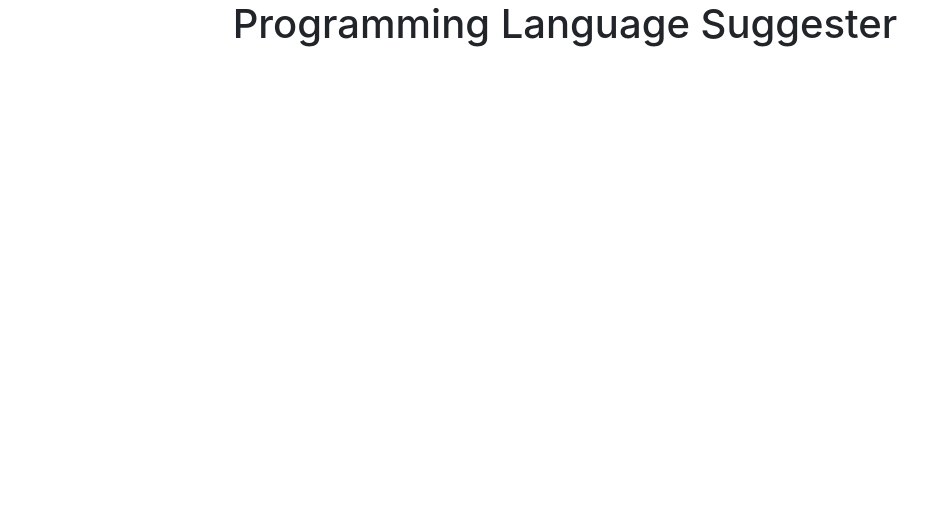
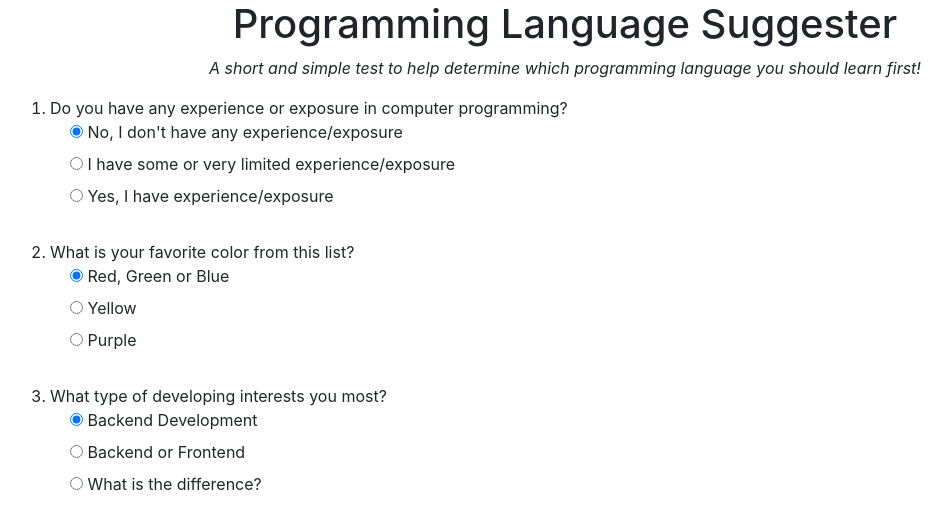
Before and after one commit to TorchAblaze/suggester, a plain HTML site: page index.html in a window 1280 px wide. Shown: the whole page, without its empty margins (75-1027 px from the left). Drawn offline with Linux system fonts and the light colour scheme.

Commit message:
Add first 3 questions and center class

```diff
--- a/css/styles.css
+++ b/css/styles.css
@@ -1,3 +1,3 @@
-body {
+.center {
   text-align: center;
 }
--- a/index.html
+++ b/index.html
@@ -9,7 +9,78 @@
 </head>
 <body>
   <div class="container">
-    <h1>Programming Language Suggester</h1>
+    <h1 class="center">Programming Language Suggester</h1>
+    <p class="center"><em>A short and simple test to help determine which programming language you should learn first!</em></p>
+    <form id="suggester">
+      <ol>
+        <!-- Question1 -->
+        <li>Do you have any experience or exposure in computer programming?</li>
+        <div class="form-check">
+          <label>
+            <input type="radio" name="prog-experience" value="0" checked>
+            No, I don't have any experience/exposure
+          </label>
+        </div>
+        <div class="form-check">
+          <label>
+            <input type="radio" name="prog-experience" value="1">
+            I have some or very limited experience/exposure
+          </label>
+        </div>
+        <div class="form-check">
+          <label>
+            <input type="radio" name="prog-experience" value="3">
+            Yes, I have experience/exposure
+          </label>
+        </div>
+        <br>
+
+        <!-- Question2 -->
+        <li>What is your favorite color from this list?</li>
+        <div class="form-check">
+          <label>
+            <input type="radio" name="color" value="0" checked>
+            Red, Green or Blue
+          </label>
+        </div>
+        <div class="form-check">
+          <label>
+            <input type="radio" name="color" value="1">
+            Yellow
+          </label>
+        </div>
+        <div class="form-check">
+          <label>
+            <input type="radio" name="color" value="3">
+            Purple
+          </label>
+        </div>
+        <br>
+
+        <!-- Question3 -->
+        <li>What type of developing interests you most?</li>
+        <div class="form-check">
+          <label>
+            <input type="radio" name="interest" value="0" checked>
+            Backend Development
+          </label>
+        </div>
+        <div class="form-check">
+          <label>
+            <input type="radio" name="interest" value="1">
+            Backend or Frontend
+          </label>
+        </div>
+        <div class="form-check">
+          <label>
+            <input type="radio" name="interest" value="3">
+            What is the difference?
+          </label>
+        </div>
+        <br>
+
+      </ol>
+    </form>
   </div>
 </body>
 </html>
```
